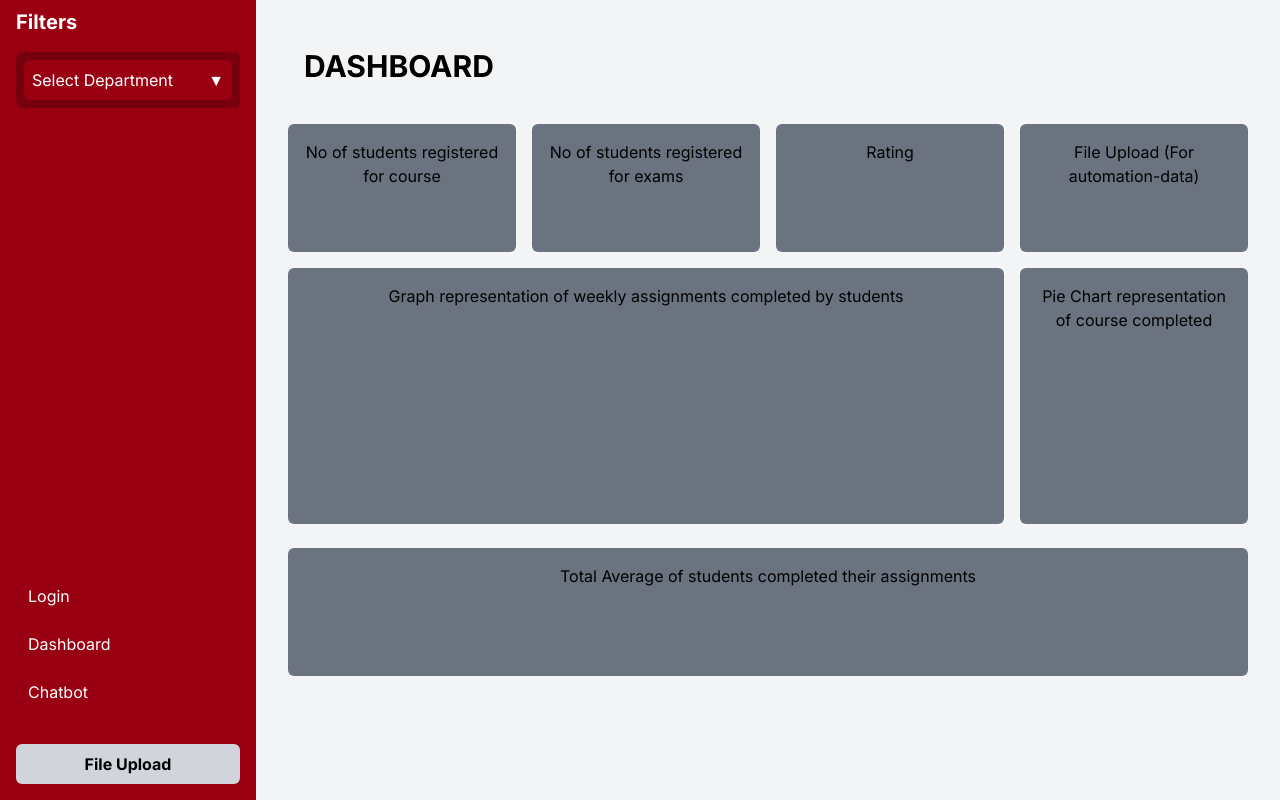
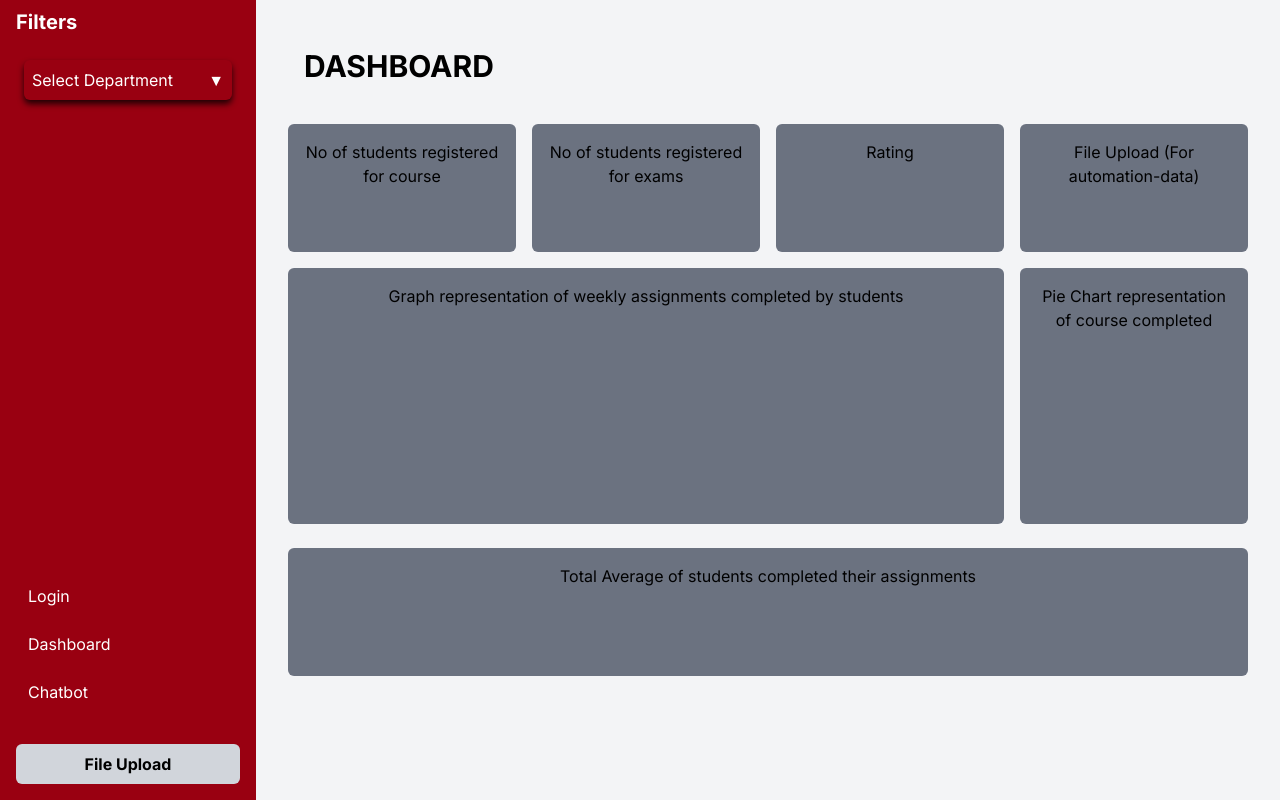
Before and after one commit to Gen-AI-2024-CIT-CS/frontend, a Next.js app: page /Dashboard in a window 1280 px wide. Built offline with nearby package versions, Linux system fonts and the light colour scheme.

Commit message:
dashboard2

```diff
--- a/src/app/Dashboard/page.tsx
+++ b/src/app/Dashboard/page.tsx
@@ -42,9 +42,9 @@ const Dashboard: React.FC = () => {
         <div className="flex flex-col justify-start h-full">
           <h2 className="text-xl font-bold mb-4 mt-2">Filters</h2> {/* Reduced top margin */}
           <div className="flex flex-col space-y-2">
-            <div className="bg-[#77000e] p-2 rounded-md relative">
+            <div className=" p-2 rounded-md relative">
               <button
-                className="w-full text-left flex justify-between items-center bg-[#990011] p-2 rounded-md focus:outline-none"
+                className="w-full text-left flex justify-between items-center bg-[#990011] p-2 rounded-md shadow-[0_4px_6px_rgba(0,0,0,0.8)]"
                 onClick={toggleDropdown}
               >
                 {selectedDepartment}
@@ -66,7 +66,7 @@ const Dashboard: React.FC = () => {
                   ].map((dept) => (
                     <li key={dept}>
                       <button
-                        className="w-full text-left hover:bg-[#990011] p-2 rounded-md"
+                        className="w-full text-left np hover:bg-[#990011] p-2 rounded-md"
                         onClick={() => handleSelectDepartment(dept)}
                       >
                         {dept}
```
